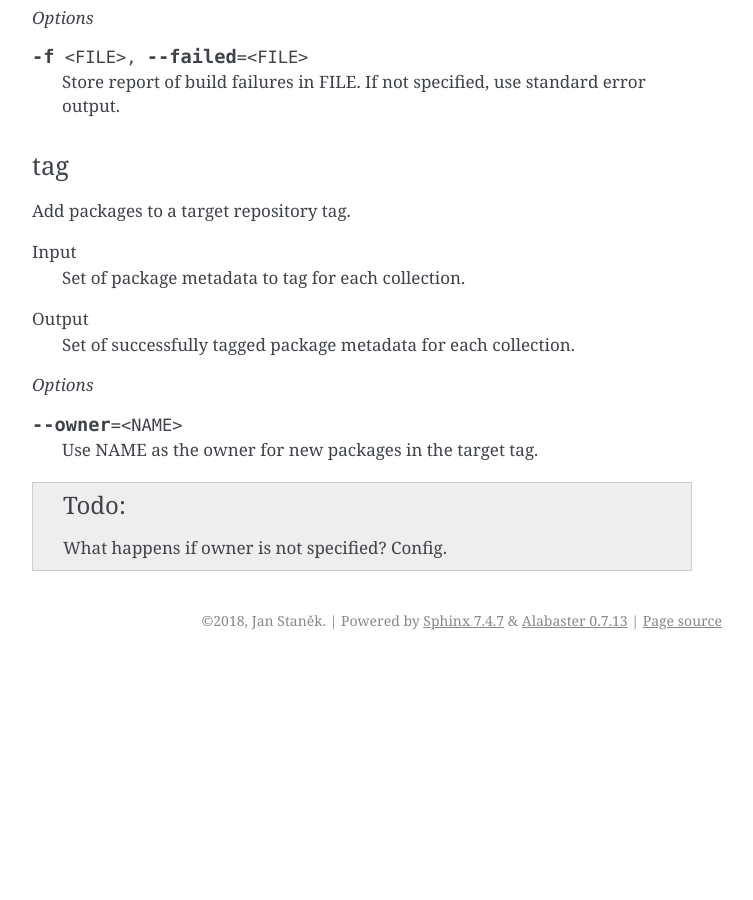
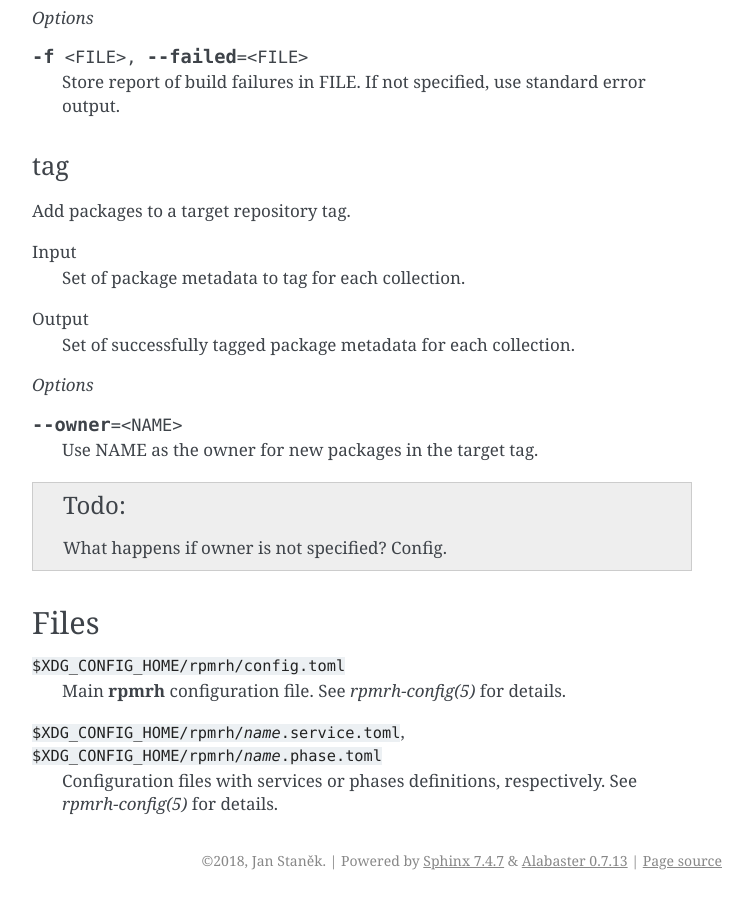
Before and after one commit to khardix/rpm-rebuild-helper, a Sphinx documentation site: the page built from docs/man/rpmrh.rst, in a window 1280 px wide and 900 px high, scrolled down 2518 px. Shown: the whole window, without its empty margins (388-1141 px from the left). Built offline with Sphinx 7.4.7, drawn with Linux system fonts in a browser that asks for light colours; before the commit the page ends 3178 px from its top, so only the background shows below that.

Commit message:
Add files section to rpmrh(1)

```diff
--- a/docs/man/rpmrh.rst
+++ b/docs/man/rpmrh.rst
@@ -159,3 +159,14 @@ Output
     Use NAME as the owner for new packages in the target tag.
 
 .. todo:: What happens if owner is not specified? Config.
+
+Files
+-----
+
+:file:`$XDG_CONFIG_HOME/rpmrh/config.toml`
+    Main :program:`rpmrh` configuration file.
+    See :manpage:`rpmrh-config(5)` for details.
+
+:file:`$XDG_CONFIG_HOME/rpmrh/{name}.service.toml`, :file:`$XDG_CONFIG_HOME/rpmrh/{name}.phase.toml`
+    Configuration files with :term:`service`\ s or :term:`phase`\ s definitions, respectively.
+    See :manpage:`rpmrh-config(5)` for details.
```
